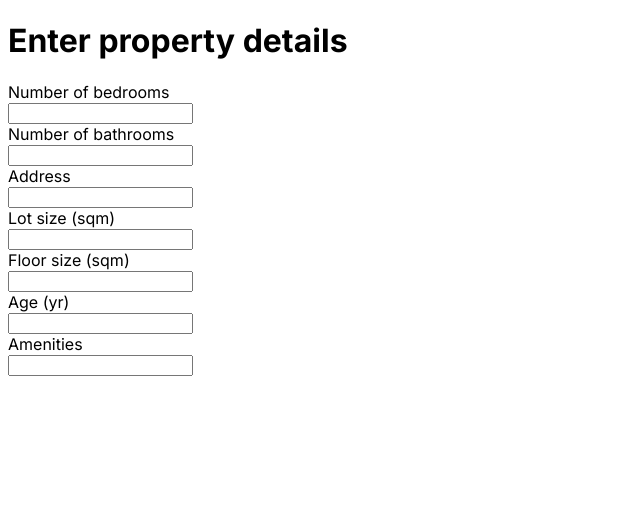
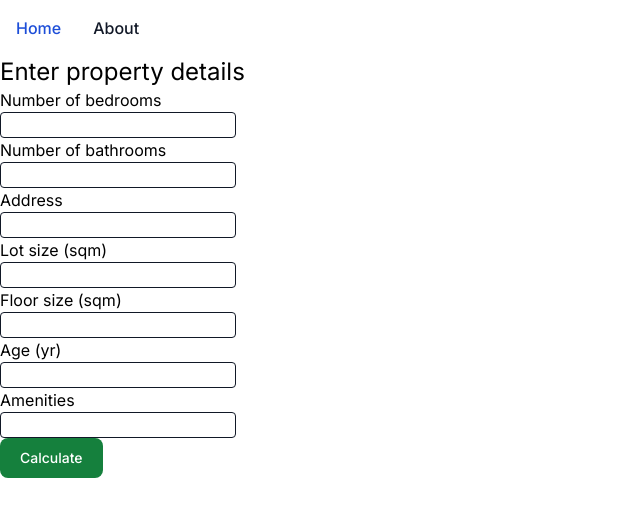
Before and after one commit to dyitsme/realestate_frontend, a Next.js app: page / in a window 1280 px wide. Shown: the top 516 px of the page, without its empty margins (0-640 px from the left). Built offline with nearby package versions, Linux system fonts and the light colour scheme.

Commit message:
Added some styling

```diff
--- a/src/app/globals.css
+++ b/src/app/globals.css
@@ -2,7 +2,7 @@
 @tailwind components;
 @tailwind utilities;
 
-:root {
+/* :root {
   --foreground-rgb: 0, 0, 0;
   --background-start-rgb: 214, 219, 220;
   --background-end-rgb: 255, 255, 255;
@@ -30,4 +30,4 @@ body {
   .text-balance {
     text-wrap: balance;
   }
-}
+} */
--- a/src/app/layout.tsx
+++ b/src/app/layout.tsx
@@ -1,7 +1,6 @@
 import type { Metadata } from "next";
 import { Inter } from "next/font/google";
-import "leaflet/dist/leaflet.css"
-// import "./globals.css";
+import "./globals.css";
 
 const inter = Inter({ subsets: ["latin"] });
 
--- a/src/app/page.tsx
+++ b/src/app/page.tsx
@@ -1,51 +1,43 @@
+import Navbar from '../components/Navbar'
+
 export default function Home() {
   return (
     <div>
-      <h1>Enter property details</h1>
+      <Navbar/>
+      <h1 className="text-2xl">Enter property details</h1>
       <form action="" method="POST">
         <div className="">
           <label className="block">Number of bedrooms</label>
-          <div className="">
-            <input type="text" name="bedroom-count" id="bedroom-count" className="block" min="1"></input>
-          </div>
+          <input type="text" name="bedroom-count" id="bedroom-count" className="block border border-gray-900 rounded" min="1"></input>
         </div>
         <div className="">
           <label className="block">Number of bathrooms</label>
-          <div className="">
-            <input type="number" name="bathroom-count" id="bathroom-count" className="block" min="1"></input>
-          </div>
+          <input type="number" name="bathroom-count" id="bathroom-count" className="block border border-gray-900 rounded" min="1"></input>
         </div>
         <div className="">
           <label className="block">Address</label>
-          <div className="">
-            <input type="text" name="address" id="address" className="block"></input>
-          </div>
+          <input type="text" name="address" id="address" className="block border border-gray-900 rounded"></input>
         </div>
         <div className="">
           <label className="block">Lot size (sqm)</label>
-          <div className="">
-            <input type="number" name="lot-size" id="lot-size" className="block" min="1"></input>
-          </div>
+          <input type="number" name="lot-size" id="lot-size" className="block border border-gray-900 rounded" min="1"></input>
         </div>
         <div className="">
           <label className="block">Floor size (sqm)</label>
-          <div className="">
-            <input type="number" name="floor-size" id="floor-size" className="block" min="1"></input>
-          </div>
+          <input type="number" name="floor-size" id="floor-size" className="block border border-gray-900 rounded" min="1"></input>
         </div>
         <div className="">
           <label className="block">Age (yr)</label>
-          <div className="">
-            <input type="number" className="block" min="0"></input>
-          </div>
+          <input type="number" className="block border border-gray-900 rounded" min="0"></input>
         </div>
         <div className="">
           {/* multiselect */}
           <label className="block">Amenities</label>
           <div className="">
-            <input type="text" className="block"></input>
+            <input type="text" className="block border border-gray-900 rounded"></input>
           </div>
         </div>
+        <button type="submit" className="focus:outline-none text-white bg-green-700 hover:bg-green-800 focus:ring-4 focus:ring-green-300 font-medium rounded-lg text-sm px-5 py-2.5 me-2 mb-2 dark:bg-green-600 dark:hover:bg-green-700 dark:focus:ring-green-800">Calculate</button>
       </form>
     </div>
   )
--- /dev/null
+++ b/src/components/Navbar.tsx
@@ -0,0 +1,30 @@
+const Navbar = () => {
+  return (
+    <nav className="bg-white border-gray-200 dark:bg-gray-900">
+      <div className="max-w-screen-xl flex flex-wrap items-center justify-between mx-auto p-4">
+        {/* <a href="" className="flex items-center space-x-3 rtl:space-x-reverse">
+            <img src="https://flowbite.com/docs/images/logo.svg" className="h-8" alt="Flowbite Logo" />
+            <span className="self-center text-2xl font-semibold whitespace-nowrap dark:text-white">Flowbite</span>
+        </a> */}
+        <button data-collapse-toggle="navbar-default" type="button" class="inline-flex items-center p-2 w-10 h-10 justify-center text-sm text-gray-500 rounded-lg md:hidden hover:bg-gray-100 focus:outline-none focus:ring-2 focus:ring-gray-200 dark:text-gray-400 dark:hover:bg-gray-700 dark:focus:ring-gray-600" aria-controls="navbar-default" aria-expanded="false">
+            <span className="sr-only">Open main menu</span>
+            <svg className="w-5 h-5" aria-hidden="true" xmlns="http://www.w3.org/2000/svg" fill="none" viewBox="0 0 17 14">
+                <path stroke="currentColor" stroke-linecap="round" stroke-linejoin="round" stroke-width="2" d="M1 1h15M1 7h15M1 13h15"/>
+            </svg>
+        </button>
+        <div className="hidden w-full md:block md:w-auto" id="navbar-default">
+          <ul className="font-medium flex flex-col p-4 md:p-0 mt-4 border border-gray-100 rounded-lg bg-gray-50 md:flex-row md:space-x-8 rtl:space-x-reverse md:mt-0 md:border-0 md:bg-white dark:bg-gray-800 md:dark:bg-gray-900 dark:border-gray-700">
+            <li>
+              <a href="/" className="block py-2 px-3 text-white bg-blue-700 rounded md:bg-transparent md:text-blue-700 md:p-0 dark:text-white md:dark:text-blue-500" aria-current="page">Home</a>
+            </li>
+            <li>
+              <a href="#" className="block py-2 px-3 text-gray-900 rounded hover:bg-gray-100 md:hover:bg-transparent md:border-0 md:hover:text-blue-700 md:p-0 dark:text-white md:dark:hover:text-blue-500 dark:hover:bg-gray-700 dark:hover:text-white md:dark:hover:bg-transparent">About</a>
+            </li>
+          </ul>
+        </div>
+      </div>
+    </nav>
+  )
+}
+
+export default Navbar
```
